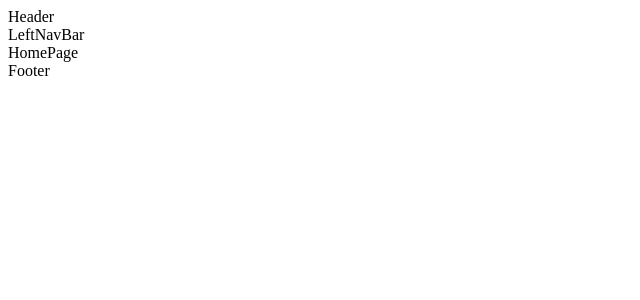
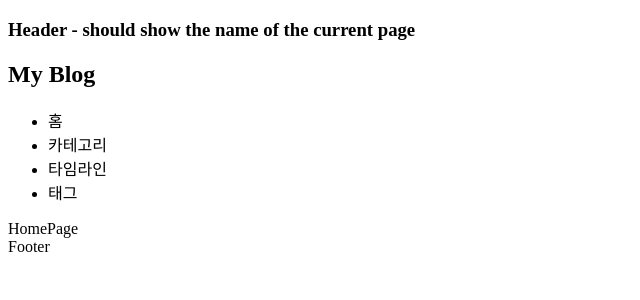
Before and after one commit to majih93/my_blog, a React (Vite) app: page / in a window 1280 px wide. Shown: the top 300 px of the page, without its empty margins (0-640 px from the left). Built offline with nearby package versions, Linux system fonts and the light colour scheme.

Commit message:
[테스트커밋] remote / local 브랜치 각각 같은 이름으로 생성 후 push 시 적용되는지 테스트
-

```diff
--- a/src/routes/_shared/Header/Header.tsx
+++ b/src/routes/_shared/Header/Header.tsx
@@ -1,3 +1,3 @@
 export default function Header() {
-  return <div>Header</div>;
+  return <h3>Header - should show the name of the current page</h3>;
 }
--- a/src/routes/_shared/LeftNavBar/LeftNavBar.tsx
+++ b/src/routes/_shared/LeftNavBar/LeftNavBar.tsx
@@ -1,3 +1,14 @@
 export default function LeftNavBar() {
-  return <div>LeftNavBar</div>;
+  return (
+    <>
+      <h2>My Blog</h2>
+
+      <ul>
+        <li>홈</li>
+        <li>카테고리</li>
+        <li>타임라인</li>
+        <li>태그</li>
+      </ul>
+    </>
+  );
 }
```
